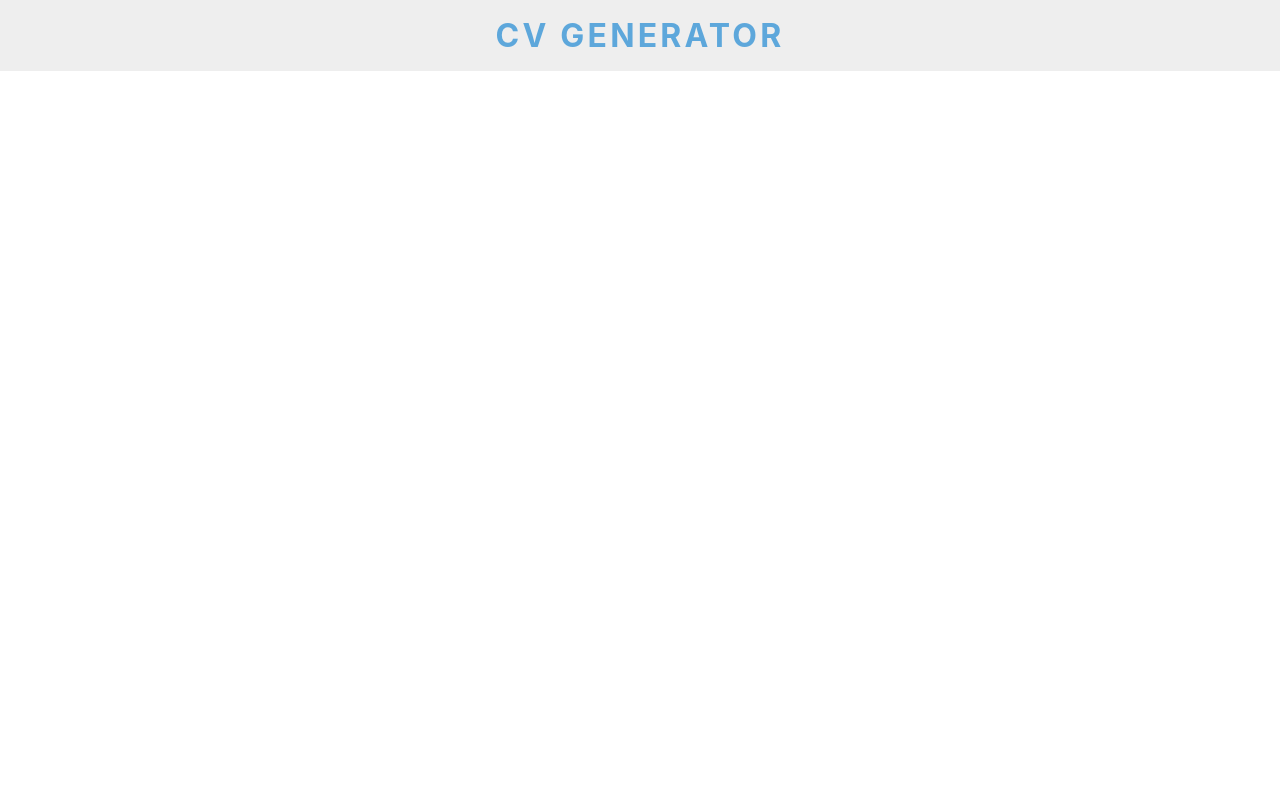
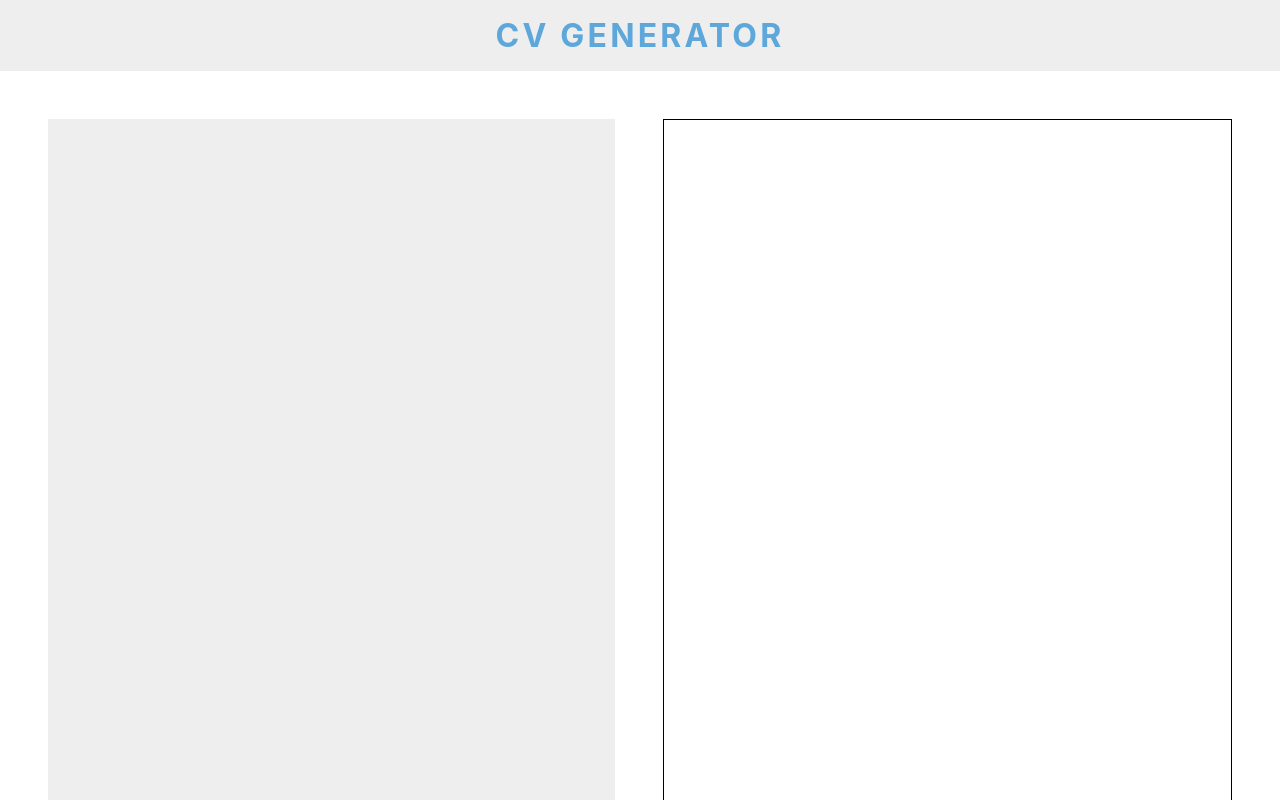
Before and after one commit to av-erencelik/cv-project, a React (Create React App) app: page / in a window 1280 px wide. Shown: the top 800 px of the page. Built offline with nearby package versions, Linux system fonts and the light colour scheme.

Commit message:
main section style template

```diff
--- a/src/components/App.js
+++ b/src/components/App.js
@@ -1,13 +1,16 @@
-import React, { Component } from "react";
+import React from "react";
 import "../styles/App.css";
 import Header from "./header";
+import Main from "./main";
 
 class App extends React.Component {
-  constructor() {
-    super();
-  }
   render() {
-    return <Header />;
+    return (
+      <>
+        <Header />
+        <Main />
+      </>
+    );
   }
 }
 
--- a/src/components/header.js
+++ b/src/components/header.js
@@ -1,11 +1,7 @@
-import React, { Component } from "react";
+import React from "react";
 import "../styles/Header.css";
 
 class Header extends React.Component {
-  constructor() {
-    super();
-  }
-
   render() {
     return (
       <header className="header">
--- /dev/null
+++ b/src/components/main.js
@@ -0,0 +1,15 @@
+import React from "react";
+import "../styles/Main.css";
+
+class Main extends React.Component {
+  render() {
+    return (
+      <main className="main">
+        <div className="cv-form"></div>
+        <div className="cv-preview"></div>
+      </main>
+    );
+  }
+}
+
+export default Main;
--- /dev/null
+++ b/src/styles/Main.css
@@ -0,0 +1,19 @@
+.main {
+  gap: 3rem;
+  display: flex;
+  position: relative;
+  justify-content: center;
+  padding: 3rem;
+}
+.cv-form {
+  height: 150vh;
+  width: 794px;
+  background-color: #eeeeee;
+}
+.cv-preview {
+  height: 1123px;
+  width: 794px;
+  border: 1px solid black;
+  position: sticky;
+  top: 1rem;
+}
```
